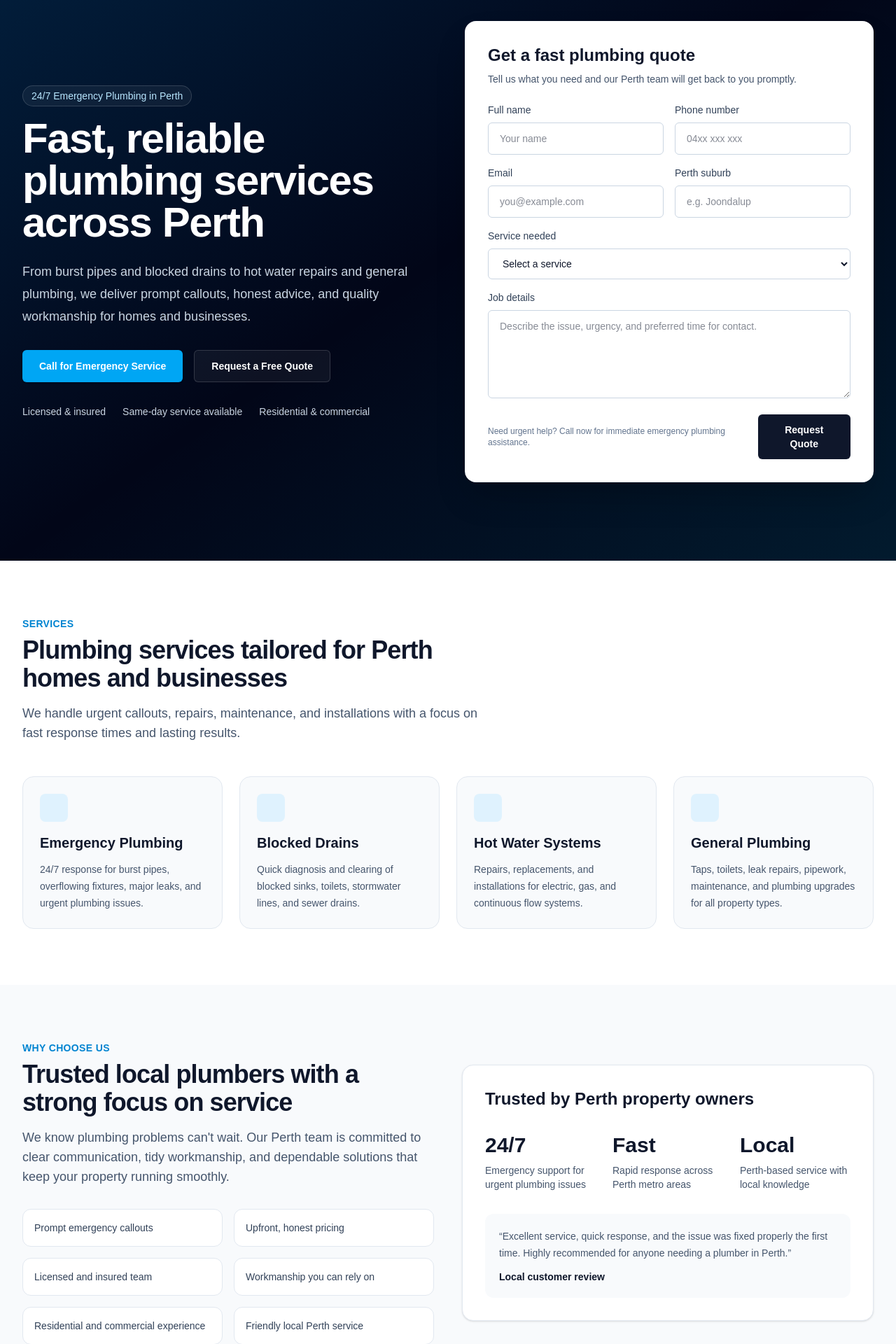
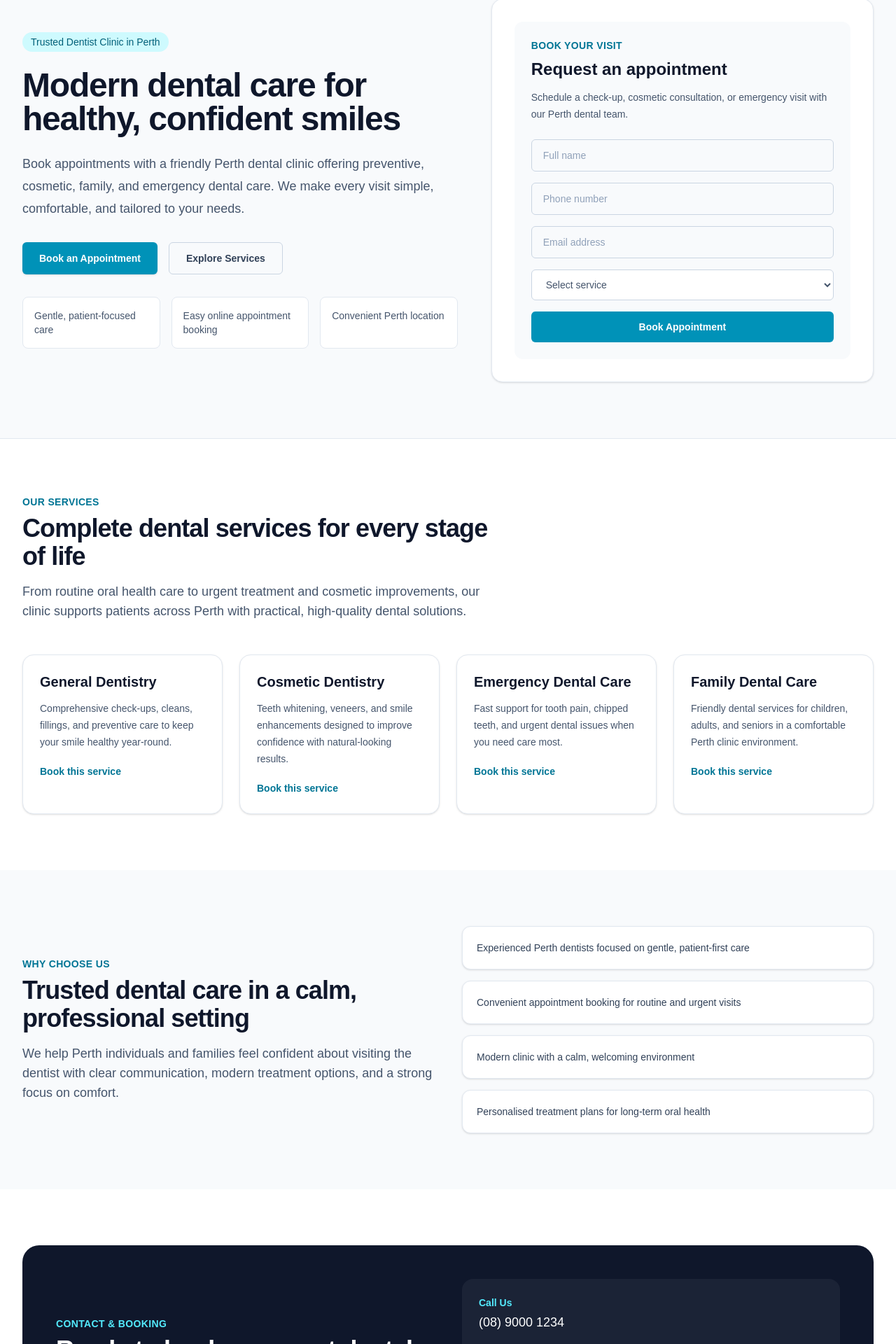
Before and after one commit to AmayaAbdrabu/website-factory-template, a Next.js app: page / in a window 1280 px wide. Shown: the part 82-2002 px from the top of the page at 70% size. Built offline with nearby package versions, Linux system fonts and the light colour scheme.

Commit message:
Auto build: dentist clinic website in Perth with appointment booking

```diff
--- a/app/page.tsx
+++ b/app/page.tsx
@@ -1,205 +1,154 @@
 export default function Home() {
+  const services = [
+    {
+      title: "General Dentistry",
+      description:
+        "Comprehensive check-ups, cleans, fillings, and preventive care to keep your smile healthy year-round.",
+    },
+    {
+      title: "Cosmetic Dentistry",
+      description:
+        "Teeth whitening, veneers, and smile enhancements designed to improve confidence with natural-looking results.",
+    },
+    {
+      title: "Emergency Dental Care",
+      description:
+        "Fast support for tooth pain, chipped teeth, and urgent dental issues when you need care most.",
+    },
+    {
+      title: "Family Dental Care",
+      description:
+        "Friendly dental services for children, adults, and seniors in a comfortable Perth clinic environment.",
+    },
+  ];
+
+  const trustPoints = [
+    "Experienced Perth dentists focused on gentle, patient-first care",
+    "Convenient appointment booking for routine and urgent visits",
+    "Modern clinic with a calm, welcoming environment",
+    "Personalised treatment plans for long-term oral health",
+  ];
+
   return (
     <main className="min-h-screen bg-white text-slate-900">
-      <section className="relative overflow-hidden bg-slate-950 text-white">
-        <div className="absolute inset-0 bg-gradient-to-br from-sky-600/20 via-transparent to-cyan-400/10" />
-        <div className="mx-auto grid max-w-7xl gap-12 px-6 py-20 lg:grid-cols-2 lg:px-8 lg:py-28">
-          <div className="relative z-10 flex flex-col justify-center">
-            <div className="mb-4 inline-flex w-fit items-center rounded-full border border-white/15 bg-white/5 px-3 py-1 text-sm text-sky-200">
-              24/7 Emergency Plumbing in Perth
-            </div>
-            <h1 className="max-w-2xl text-4xl font-bold tracking-tight sm:text-5xl lg:text-6xl">
-              Fast, reliable plumbing services across Perth
+      <section className="border-b border-slate-200 bg-slate-50">
+        <div className="mx-auto flex max-w-7xl flex-col gap-12 px-6 py-20 lg:flex-row lg:items-center lg:justify-between lg:px-8">
+          <div className="max-w-2xl">
+            <span className="inline-flex rounded-full bg-cyan-100 px-3 py-1 text-sm font-medium text-cyan-800">
+              Trusted Dentist Clinic in Perth
+            </span>
+            <h1 className="mt-6 text-4xl font-bold tracking-tight text-slate-900 sm:text-5xl">
+              Modern dental care for healthy, confident smiles
             </h1>
-            <p className="mt-6 max-w-xl text-lg leading-8 text-slate-300">
-              From burst pipes and blocked drains to hot water repairs and general plumbing,
-              we deliver prompt callouts, honest advice, and quality workmanship for homes
-              and businesses.
+            <p className="mt-6 text-lg leading-8 text-slate-600">
+              Book appointments with a friendly Perth dental clinic offering preventive, cosmetic, family, and emergency dental care. We make every visit simple, comfortable, and tailored to your needs.
             </p>
             <div className="mt-8 flex flex-col gap-4 sm:flex-row">
               <a
-                href="tel:0890000000"
-                className="inline-flex items-center justify-center rounded-md bg-sky-500 px-6 py-3 text-sm font-semibold text-white shadow-sm transition hover:bg-sky-400"
+                href="#contact"
+                className="inline-flex items-center justify-center rounded-md bg-cyan-600 px-6 py-3 text-sm font-semibold text-white shadow-sm transition hover:bg-cyan-700"
               >
-                Call for Emergency Service
+                Book an Appointment
               </a>
               <a
-                href="#quote"
-                className="inline-flex items-center justify-center rounded-md border border-white/15 bg-white/5 px-6 py-3 text-sm font-semibold text-white transition hover:bg-white/10"
+                href="#services"
+                className="inline-flex items-center justify-center rounded-md border border-slate-300 px-6 py-3 text-sm font-semibold text-slate-700 transition hover:bg-white"
               >
-                Request a Free Quote
+                Explore Services
               </a>
             </div>
-            <div className="mt-8 flex flex-wrap gap-6 text-sm text-slate-300">
-              <div>Licensed & insured</div>
-              <div>Same-day service available</div>
-              <div>Residential & commercial</div>
+            <div className="mt-8 grid grid-cols-1 gap-4 text-sm text-slate-600 sm:grid-cols-3">
+              <div className="rounded-lg border border-slate-200 bg-white p-4">
+                Gentle, patient-focused care
+              </div>
+              <div className="rounded-lg border border-slate-200 bg-white p-4">
+                Easy online appointment booking
+              </div>
+              <div className="rounded-lg border border-slate-200 bg-white p-4">
+                Convenient Perth location
+              </div>
             </div>
           </div>
 
-          <div
-            id="quote"
-            className="relative z-10 rounded-2xl border border-white/10 bg-white p-6 text-slate-900 shadow-2xl lg:p-8"
-          >
-            <div className="mb-6">
-              <h2 className="text-2xl font-bold">Get a fast plumbing quote</h2>
-              <p className="mt-2 text-sm text-slate-600">
-                Tell us what you need and our Perth team will get back to you promptly.
+          <div className="w-full max-w-xl rounded-2xl border border-slate-200 bg-white p-8 shadow-sm">
+            <div className="rounded-xl bg-slate-50 p-6">
+              <p className="text-sm font-semibold uppercase tracking-wide text-cyan-700">
+                Book Your Visit
               </p>
-            </div>
-
-            <form className="grid gap-4">
-              <div className="grid gap-4 sm:grid-cols-2">
-                <div>
-                  <label htmlFor="name" className="mb-2 block text-sm font-medium text-slate-700">
-                    Full name
-                  </label>
+              <h2 className="mt-2 text-2xl font-bold text-slate-900">
+                Request an appointment
+              </h2>
+              <p className="mt-3 text-sm leading-6 text-slate-600">
+                Schedule a check-up, cosmetic consultation, or emergency visit with our Perth dental team.
+              </p>
+              <form className="mt-6 space-y-4">
                 <input
-                    id="name"
-                    name="name"
                   type="text"
-                    placeholder="Your name"
-                    className="w-full rounded-md border border-slate-300 px-4 py-3 text-sm outline-none transition focus:border-sky-500 focus:ring-2 focus:ring-sky-200"
+                  placeholder="Full name"
+                  className="w-full rounded-md border border-slate-300 px-4 py-3 text-sm outline-none ring-0 placeholder:text-slate-400 focus:border-cyan-600"
                 />
-                </div>
-                <div>
-                  <label htmlFor="phone" className="mb-2 block text-sm font-medium text-slate-700">
-                    Phone number
-                  </label>
                 <input
-                    id="phone"
-                    name="phone"
                   type="tel"
-                    placeholder="04xx xxx xxx"
-                    className="w-full rounded-md border border-slate-300 px-4 py-3 text-sm outline-none transition focus:border-sky-500 focus:ring-2 focus:ring-sky-200"
+                  placeholder="Phone number"
+                  className="w-full rounded-md border border-slate-300 px-4 py-3 text-sm outline-none ring-0 placeholder:text-slate-400 focus:border-cyan-600"
                 />
-                </div>
-              </div>
-
-              <div className="grid gap-4 sm:grid-cols-2">
-                <div>
-                  <label htmlFor="email" className="mb-2 block text-sm font-medium text-slate-700">
-                    Email
-                  </label>
                 <input
-                    id="email"
-                    name="email"
                   type="email"
-                    placeholder="you@example.com"
-                    className="w-full rounded-md border border-slate-300 px-4 py-3 text-sm outline-none transition focus:border-sky-500 focus:ring-2 focus:ring-sky-200"
+                  placeholder="Email address"
+                  className="w-full rounded-md border border-slate-300 px-4 py-3 text-sm outline-none ring-0 placeholder:text-slate-400 focus:border-cyan-600"
                 />
-                </div>
-                <div>
-                  <label htmlFor="suburb" className="mb-2 block text-sm font-medium text-slate-700">
-                    Perth suburb
-                  </label>
-                  <input
-                    id="suburb"
-                    name="suburb"
-                    type="text"
-                    placeholder="e.g. Joondalup"
-                    className="w-full rounded-md border border-slate-300 px-4 py-3 text-sm outline-none transition focus:border-sky-500 focus:ring-2 focus:ring-sky-200"
-                  />
-                </div>
-              </div>
-
-              <div>
-                <label htmlFor="service" className="mb-2 block text-sm font-medium text-slate-700">
-                  Service needed
-                </label>
-                <select
-                  id="service"
-                  name="service"
-                  className="w-full rounded-md border border-slate-300 bg-white px-4 py-3 text-sm outline-none transition focus:border-sky-500 focus:ring-2 focus:ring-sky-200"
-                  defaultValue=""
-                >
-                  <option value="" disabled>
-                    Select a service
-                  </option>
-                  <option>Emergency plumbing</option>
-                  <option>Blocked drains</option>
-                  <option>Burst pipes</option>
-                  <option>Hot water systems</option>
-                  <option>Leak detection</option>
-                  <option>General plumbing</option>
+                <select className="w-full rounded-md border border-slate-300 bg-white px-4 py-3 text-sm text-slate-600 outline-none focus:border-cyan-600">
+                  <option>Select service</option>
+                  <option>General Dentistry</option>
+                  <option>Cosmetic Dentistry</option>
+                  <option>Emergency Dental Care</option>
+                  <option>Family Dental Care</option>
                 </select>
-              </div>
-
-              <div>
-                <label htmlFor="message" className="mb-2 block text-sm font-medium text-slate-700">
-                  Job details
-                </label>
-                <textarea
-                  id="message"
-                  name="message"
-                  rows={5}
-                  placeholder="Describe the issue, urgency, and preferred time for contact."
-                  className="w-full rounded-md border border-slate-300 px-4 py-3 text-sm outline-none transition focus:border-sky-500 focus:ring-2 focus:ring-sky-200"
-                />
-              </div>
-
-              <div className="flex flex-col gap-3 sm:flex-row sm:items-center sm:justify-between">
-                <p className="text-xs text-slate-500">
-                  Need urgent help? Call now for immediate emergency plumbing assistance.
-                </p>
                 <button
                   type="submit"
-                  className="inline-flex items-center justify-center rounded-md bg-slate-900 px-5 py-3 text-sm font-semibold text-white transition hover:bg-slate-800"
+                  className="w-full rounded-md bg-cyan-600 px-4 py-3 text-sm font-semibold text-white transition hover:bg-cyan-700"
                 >
-                  Request Quote
+                  Book Appointment
                 </button>
+              </form>
             </div>
-            </form>
           </div>
         </div>
       </section>
 
-      <section className="bg-white py-20">
-        <div className="mx-auto max-w-7xl px-6 lg:px-8">
+      <section id="services" className="mx-auto max-w-7xl px-6 py-20 lg:px-8">
         <div className="max-w-2xl">
-            <p className="text-sm font-semibold uppercase tracking-wide text-sky-600">Services</p>
-            <h2 className="mt-2 text-3xl font-bold tracking-tight sm:text-4xl">
-              Plumbing services tailored for Perth homes and businesses
+          <p className="text-sm font-semibold uppercase tracking-wide text-cyan-700">
+            Our Services
+          </p>
+          <h2 className="mt-2 text-3xl font-bold tracking-tight text-slate-900 sm:text-4xl">
+            Complete dental services for every stage of life
           </h2>
           <p className="mt-4 text-lg text-slate-600">
-              We handle urgent callouts, repairs, maintenance, and installations with a focus
-              on fast response times and lasting results.
+            From routine oral health care to urgent treatment and cosmetic improvements, our clinic supports patients across Perth with practical, high-quality dental solutions.
           </p>
         </div>
 
         <div className="mt-12 grid gap-6 md:grid-cols-2 xl:grid-cols-4">
-            {[
-              {
-                title: "Emergency Plumbing",
-                description:
-                  "24/7 response for burst pipes, overflowing fixtures, major leaks, and urgent plumbing issues.",
-              },
-              {
-                title: "Blocked Drains",
-                description:
-                  "Quick diagnosis and clearing of blocked sinks, toilets, stormwater lines, and sewer drains.",
-              },
-              {
-                title: "Hot Water Systems",
-                description:
-                  "Repairs, replacements, and installations for electric, gas, and continuous flow systems.",
-              },
-              {
-                title: "General Plumbing",
-                description:
-                  "Taps, toilets, leak repairs, pipework, maintenance, and plumbing upgrades for all property types.",
-              },
-            ].map((service) => (
+          {services.map((service) => (
             <div
               key={service.title}
-                className="rounded-2xl border border-slate-200 bg-slate-50 p-6 transition hover:border-sky-200 hover:bg-white"
+              className="rounded-2xl border border-slate-200 bg-white p-6 shadow-sm"
             >
-                <div className="mb-4 h-10 w-10 rounded-lg bg-sky-100" />
-                <h3 className="text-xl font-semibold">{service.title}</h3>
-                <p className="mt-3 text-sm leading-6 text-slate-600">{service.description}</p>
+              <h3 className="text-xl font-semibold text-slate-900">
+                {service.title}
+              </h3>
+              <p className="mt-3 text-sm leading-6 text-slate-600">
+                {service.description}
+              </p>
+              <a
+                href="#contact"
+                className="mt-5 inline-flex text-sm font-semibold text-cyan-700 hover:text-cyan-800"
+              >
+                Book this service
+              </a>
             </div>
           ))}
-          </div>
         </div>
       </section>
 
@@ -207,93 +156,66 @@ export default function Home() {
         <div className="mx-auto max-w-7xl px-6 lg:px-8">
           <div className="grid gap-10 lg:grid-cols-2 lg:items-center">
             <div>
-              <p className="text-sm font-semibold uppercase tracking-wide text-sky-600">
-                Why choose us
+              <p className="text-sm font-semibold uppercase tracking-wide text-cyan-700">
+                Why Choose Us
               </p>
-              <h2 className="mt-2 text-3xl font-bold tracking-tight sm:text-4xl">
-                Trusted local plumbers with a strong focus on service
+              <h2 className="mt-2 text-3xl font-bold tracking-tight text-slate-900 sm:text-4xl">
+                Trusted dental care in a calm, professional setting
               </h2>
               <p className="mt-4 text-lg text-slate-600">
-                We know plumbing problems can&apos;t wait. Our Perth team is committed to clear
-                communication, tidy workmanship, and dependable solutions that keep your property
-                running smoothly.
+                We help Perth individuals and families feel confident about visiting the dentist with clear communication, modern treatment options, and a strong focus on comfort.
               </p>
+            </div>
 
-              <div className="mt-8 grid gap-4 sm:grid-cols-2">
-                {[
-                  "Prompt emergency callouts",
-                  "Upfront, honest pricing",
-                  "Licensed and insured team",
-                  "Workmanship you can rely on",
-                  "Residential and commercial experience",
-                  "Friendly local Perth service",
-                ].map((item) => (
+            <div className="grid gap-4">
+              {trustPoints.map((point) => (
                 <div
-                    key={item}
-                    className="rounded-xl border border-slate-200 bg-white px-4 py-4 text-sm font-medium text-slate-700"
+                  key={point}
+                  className="rounded-xl border border-slate-200 bg-white p-5 shadow-sm"
                 >
-                    {item}
+                  <p className="text-sm font-medium text-slate-700">{point}</p>
                 </div>
               ))}
-              </div>
-            </div>
-
-            <div className="rounded-2xl border border-slate-200 bg-white p-8 shadow-sm">
-              <h3 className="text-2xl font-bold">Trusted by Perth property owners</h3>
-              <div className="mt-8 grid gap-6 sm:grid-cols-3">
-                <div>
-                  <div className="text-3xl font-bold text-slate-900">24/7</div>
-                  <p className="mt-2 text-sm text-slate-600">Emergency support for urgent plumbing issues</p>
-                </div>
-                <div>
-                  <div className="text-3xl font-bold text-slate-900">Fast</div>
-                  <p className="mt-2 text-sm text-slate-600">Rapid response across Perth metro areas</p>
-                </div>
-                <div>
-                  <div className="text-3xl font-bold text-slate-900">Local</div>
-                  <p className="mt-2 text-sm text-slate-600">Perth-based service with local knowledge</p>
-                </div>
-              </div>
-
-              <div className="mt-8 rounded-xl bg-slate-50 p-5">
-                <p className="text-sm leading-6 text-slate-600">
-                  &ldquo;Excellent service, quick response, and the issue was fixed properly the
-                  first time. Highly recommended for anyone needing a plumber in Perth.&rdquo;
-                </p>
-                <p className="mt-3 text-sm font-semibold text-slate-900">Local customer review</p>
-              </div>
             </div>
           </div>
         </div>
       </section>
 
-      <section className="bg-sky-600 py-20 text-white">
-        <div className="mx-auto flex max-w-7xl flex-col gap-8 px-6 lg:flex-row lg:items-center lg:justify-between lg:px-8">
-          <div className="max-w-2xl">
-            <p className="text-sm font-semibold uppercase tracking-wide text-sky-100">
-              Contact us
+      <section id="contact" className="mx-auto max-w-7xl px-6 py-20 lg:px-8">
+        <div className="rounded-3xl bg-slate-900 px-8 py-12 text-white sm:px-12">
+          <div className="grid gap-10 lg:grid-cols-2 lg:items-center">
+            <div>
+              <p className="text-sm font-semibold uppercase tracking-wide text-cyan-300">
+                Contact & Booking
               </p>
               <h2 className="mt-2 text-3xl font-bold tracking-tight sm:text-4xl">
-              Need a plumber now? We&apos;re ready to help.
+                Ready to book your next dental appointment?
               </h2>
-            <p className="mt-4 text-lg text-sky-50">
-              For urgent plumbing emergencies or a fast quote, contact our Perth team today.
+              <p className="mt-4 text-slate-300">
+                Whether you need a routine check-up, cosmetic consultation, or urgent dental support, our Perth clinic is here to help. Get in touch today to secure your preferred time.
               </p>
             </div>
 
-          <div className="flex flex-col gap-4 sm:flex-row">
+            <div className="grid gap-4 rounded-2xl bg-white/5 p-6">
+              <div>
+                <p className="text-sm font-semibold text-cyan-300">Call Us</p>
+                <p className="mt-1 text-lg font-medium">(08) 9000 1234</p>
+              </div>
+              <div>
+                <p className="text-sm font-semibold text-cyan-300">Visit Us</p>
+                <p className="mt-1 text-lg font-medium">Perth, Western Australia</p>
+              </div>
+              <div>
+                <p className="text-sm font-semibold text-cyan-300">Email</p>
+                <p className="mt-1 text-lg font-medium">hello@perthdentalclinic.com.au</p>
+              </div>
               <a
-              href="tel:0890000000"
-              className="inline-flex items-center justify-center rounded-md bg-white px-6 py-3 text-sm font-semibold text-sky-700 transition hover:bg-sky-50"
+                href="tel:0890001234"
+                className="mt-2 inline-flex w-fit items-center justify-center rounded-md bg-cyan-500 px-5 py-3 text-sm font-semibold text-white transition hover:bg-cyan-400"
               >
-              Call 08 9000 0000
+                Call to Book Now
               </a>
-            <a
-              href="#quote"
-              className="inline-flex items-center justify-center rounded-md border border-white/30 px-6 py-3 text-sm font-semibold text-white transition hover:bg-white/10"
-            >
-              Get a Quote
-            </a>
+            </div>
           </div>
         </div>
       </section>
```
Lines whose indentation alone changed are shown as unchanged.
